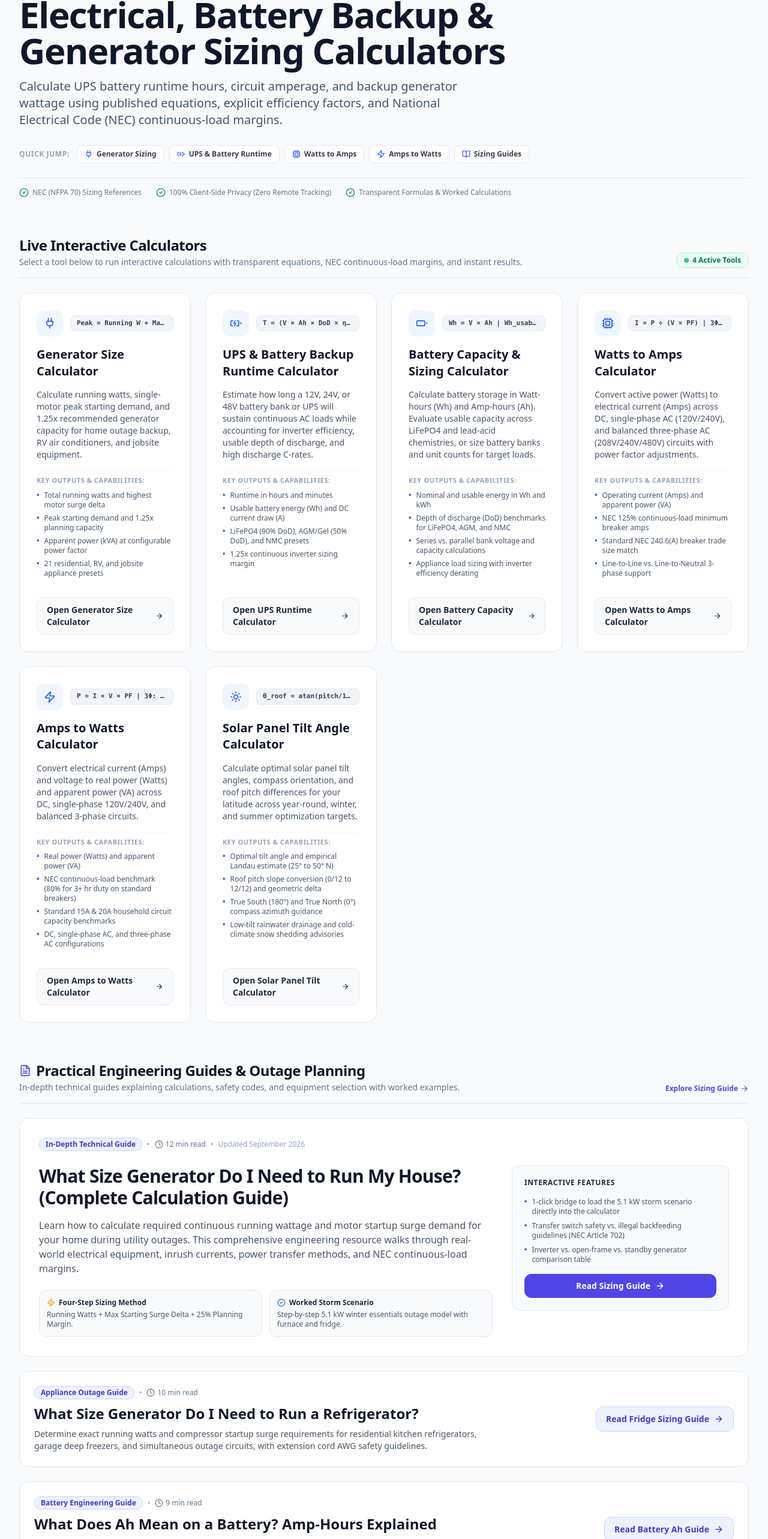
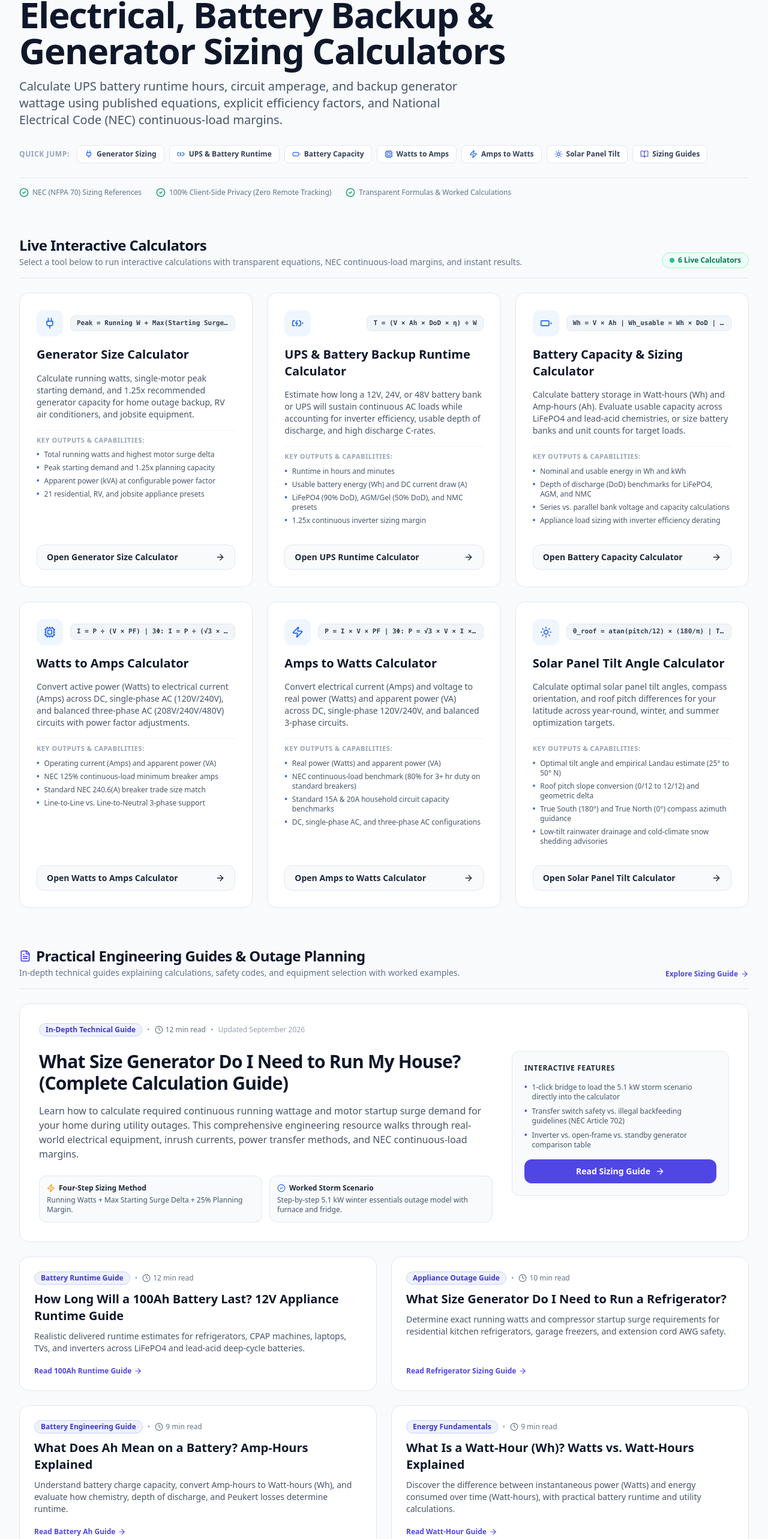
Before and after one commit to calcmypowerharis-app/kr, a Next.js app: page / in a window 1280 px wide. Shown: the part 181-2747 px from the top of the page at 60% size. Built offline with nearby package versions, Linux system fonts and the light colour scheme.

Commit message:
feat(landing): add guides nav, 100ah flagship guide, 3-col balanced grid and full quick jump pills

```diff
--- a/src/app/page.tsx
+++ b/src/app/page.tsx
@@ -155,12 +155,6 @@ const PLANNED_TOOLS: PlannedTool[] = [
     icon: Sun,
   },
   {
-    category: "Wiring & Safety",
-    title: "Wire Gauge Sizing & DC Voltage Drop Calculator",
-    scope: "Calculate minimum AWG copper conductor size for battery banks and solar arrays per NEC 310.",
-    icon: Sliders,
-  },
-  {
     category: "Electricity Cost",
     title: "Appliance kWh & Monthly Cost Calculator",
     scope: "Daily and monthly utility billing estimates from wattage, duty cycle, and $/kWh rate.",
@@ -232,6 +226,13 @@ export default function HomePage() {
               <span>UPS &amp; Battery Runtime</span>
             </a>
             <a
+              href="#battery-capacity-tool"
+              className="inline-flex items-center gap-1.5 px-3 py-1.5 rounded-lg bg-white border border-slate-200 hover:border-blue-500 hover:bg-blue-50/50 text-xs font-semibold text-slate-700 hover:text-blue-700 transition shadow-xs"
+            >
+              <Battery className="w-3.5 h-3.5 text-blue-600" />
+              <span>Battery Capacity</span>
+            </a>
+            <a
               href="#amps-tool"
               className="inline-flex items-center gap-1.5 px-3 py-1.5 rounded-lg bg-white border border-slate-200 hover:border-blue-500 hover:bg-blue-50/50 text-xs font-semibold text-slate-700 hover:text-blue-700 transition shadow-xs"
             >
@@ -244,6 +245,13 @@ export default function HomePage() {
             >
               <Zap className="w-3.5 h-3.5 text-blue-600" />
               <span>Amps to Watts</span>
+            </a>
+            <a
+              href="#solar-tilt-tool"
+              className="inline-flex items-center gap-1.5 px-3 py-1.5 rounded-lg bg-white border border-slate-200 hover:border-blue-500 hover:bg-blue-50/50 text-xs font-semibold text-slate-700 hover:text-blue-700 transition shadow-xs"
+            >
+              <Sun className="w-3.5 h-3.5 text-blue-600" />
+              <span>Solar Panel Tilt</span>
             </a>
             <a
               href="#featured-guides"
@@ -271,7 +279,7 @@ export default function HomePage() {
           </div>
         </section>
 
-        {/* 2. Four Live Calculators (Wide Application Grid) */}
+        {/* 2. Live Interactive Calculators (Balanced 3-Column Grid) */}
         <section className="max-w-[1320px] mx-auto px-4 sm:px-6 lg:px-8 space-y-6">
           <div className="flex flex-col sm:flex-row sm:items-end justify-between gap-2 border-b border-slate-200 pb-4">
             <div>
@@ -284,11 +292,11 @@ export default function HomePage() {
             </div>
             <span className="text-xs font-semibold text-emerald-700 bg-emerald-50 border border-emerald-200 px-3 py-1 rounded-full self-start sm:self-auto flex items-center gap-1.5">
               <span className="w-2 h-2 rounded-full bg-emerald-500 animate-pulse"></span>
-              <span>4 Active Tools</span>
+              <span>6 Live Calculators</span>
             </span>
           </div>
 
-          <div className="grid grid-cols-1 md:grid-cols-2 xl:grid-cols-4 gap-6">
+          <div className="grid grid-cols-1 md:grid-cols-2 lg:grid-cols-3 gap-6">
             {LIVE_CALCULATORS.map((tool) => {
               const Icon = tool.icon;
               return (
@@ -452,9 +460,48 @@ export default function HomePage() {
             </div>
           </div>
 
-          {/* Secondary Featured Guide Card: Refrigerator Generator Sizing */}
-          <div className="bg-white rounded-2xl border border-slate-200 hover:border-indigo-400 hover:shadow-md transition p-6 flex flex-col md:flex-row md:items-center justify-between gap-6">
-            <div className="space-y-2 max-w-3xl">
+          {/* Secondary Guides (Balanced 2x2 Grid) */}
+          <div className="grid grid-cols-1 md:grid-cols-2 gap-6">
+            {/* Guide 1: 100Ah Battery Runtime (Flagship) */}
+            <div className="bg-white rounded-2xl border border-slate-200 hover:border-indigo-400 hover:shadow-md transition p-6 flex flex-col justify-between space-y-4">
+              <div className="space-y-2.5">
+                <div className="flex flex-wrap items-center gap-2 text-xs">
+                  <span className="px-2.5 py-0.5 rounded-full bg-indigo-50 text-indigo-700 font-semibold border border-indigo-200">
+                    Battery Runtime Guide
+                  </span>
+                  <span className="text-slate-400">•</span>
+                  <span className="inline-flex items-center gap-1 text-slate-500 font-medium">
+                    <Clock className="w-3.5 h-3.5" />
+                    <span>12 min read</span>
+                  </span>
+                </div>
+
+                <h3 className="text-lg sm:text-xl font-bold text-slate-900 leading-snug">
+                  <Link
+                    href="/how-long-will-a-100ah-battery-last"
+                    className="hover:text-indigo-600 transition"
+                  >
+                    How Long Will a 100Ah Battery Last? 12V Appliance Runtime Guide
+                  </Link>
+                </h3>
+
+                <p className="text-xs sm:text-sm text-slate-600 leading-relaxed">
+                  Realistic delivered runtime estimates for refrigerators, CPAP machines, laptops, TVs, and inverters across LiFePO4 and lead-acid deep-cycle batteries.
+                </p>
+              </div>
+
+              <Link
+                href="/how-long-will-a-100ah-battery-last"
+                className="text-xs font-semibold text-indigo-600 hover:text-indigo-800 inline-flex items-center gap-1 pt-1"
+              >
+                <span>Read 100Ah Runtime Guide</span>
+                <ArrowRight className="w-3.5 h-3.5" />
+              </Link>
+            </div>
+
+            {/* Guide 2: Refrigerator Generator Sizing */}
+            <div className="bg-white rounded-2xl border border-slate-200 hover:border-indigo-400 hover:shadow-md transition p-6 flex flex-col justify-between space-y-4">
+              <div className="space-y-2.5">
                 <div className="flex flex-wrap items-center gap-2 text-xs">
                   <span className="px-2.5 py-0.5 rounded-full bg-indigo-50 text-indigo-700 font-semibold border border-indigo-200">
                     Appliance Outage Guide
@@ -466,7 +513,7 @@ export default function HomePage() {
                   </span>
                 </div>
 
-              <h3 className="text-xl sm:text-2xl font-bold text-slate-900">
+                <h3 className="text-lg sm:text-xl font-bold text-slate-900 leading-snug">
                   <Link
                     href="/what-size-generator-to-run-a-refrigerator"
                     className="hover:text-indigo-600 transition"
@@ -476,22 +523,22 @@ export default function HomePage() {
                 </h3>
 
                 <p className="text-xs sm:text-sm text-slate-600 leading-relaxed">
-                Determine exact running watts and compressor startup surge requirements for residential kitchen refrigerators, garage deep freezers, and simultaneous outage circuits, with extension cord AWG safety guidelines.
+                  Determine exact running watts and compressor startup surge requirements for residential kitchen refrigerators, garage freezers, and extension cord AWG safety.
                 </p>
               </div>
 
               <Link
                 href="/what-size-generator-to-run-a-refrigerator"
-              className="px-4 py-2.5 rounded-xl bg-indigo-50 hover:bg-indigo-600 text-indigo-700 hover:text-white border border-indigo-200 hover:border-indigo-600 text-xs sm:text-sm font-bold inline-flex items-center gap-2 transition shrink-0 self-start md:self-center"
+                className="text-xs font-semibold text-indigo-600 hover:text-indigo-800 inline-flex items-center gap-1 pt-1"
               >
-              <span>Read Fridge Sizing Guide</span>
-              <ArrowRight className="w-4 h-4" />
+                <span>Read Refrigerator Sizing Guide</span>
+                <ArrowRight className="w-3.5 h-3.5" />
               </Link>
             </div>
 
-          {/* Tertiary Featured Guide Card: Battery Amp-Hours Explained */}
-          <div className="bg-white rounded-2xl border border-slate-200 hover:border-indigo-400 hover:shadow-md transition p-6 flex flex-col md:flex-row md:items-center justify-between gap-6">
-            <div className="space-y-2 max-w-3xl">
+            {/* Guide 3: Battery Amp-Hours Explained */}
+            <div className="bg-white rounded-2xl border border-slate-200 hover:border-indigo-400 hover:shadow-md transition p-6 flex flex-col justify-between space-y-4">
+              <div className="space-y-2.5">
                 <div className="flex flex-wrap items-center gap-2 text-xs">
                   <span className="px-2.5 py-0.5 rounded-full bg-indigo-50 text-indigo-700 font-semibold border border-indigo-200">
                     Battery Engineering Guide
@@ -503,7 +550,7 @@ export default function HomePage() {
                   </span>
                 </div>
 
-              <h3 className="text-xl sm:text-2xl font-bold text-slate-900">
+                <h3 className="text-lg sm:text-xl font-bold text-slate-900 leading-snug">
                   <Link
                     href="/what-does-ah-mean-on-a-battery"
                     className="hover:text-indigo-600 transition"
@@ -513,22 +560,22 @@ export default function HomePage() {
                 </h3>
 
                 <p className="text-xs sm:text-sm text-slate-600 leading-relaxed">
-                Understand battery charge capacity, convert Amp-hours to Watt-hours (Wh), and evaluate how chemistry, depth of discharge, and Peukert losses determine real-world runtime.
+                  Understand battery charge capacity, convert Amp-hours to Watt-hours (Wh), and evaluate how chemistry, depth of discharge, and Peukert losses determine runtime.
                 </p>
               </div>
 
               <Link
                 href="/what-does-ah-mean-on-a-battery"
-              className="px-4 py-2.5 rounded-xl bg-indigo-50 hover:bg-indigo-600 text-indigo-700 hover:text-white border border-indigo-200 hover:border-indigo-600 text-xs sm:text-sm font-bold inline-flex items-center gap-2 transition shrink-0 self-start md:self-center"
+                className="text-xs font-semibold text-indigo-600 hover:text-indigo-800 inline-flex items-center gap-1 pt-1"
               >
                 <span>Read Battery Ah Guide</span>
-              <ArrowRight className="w-4 h-4" />
+                <ArrowRight className="w-3.5 h-3.5" />
               </Link>
             </div>
 
-          {/* Fourth Featured Guide Card: Watt-Hours Explained */}
-          <div className="bg-white rounded-2xl border border-slate-200 hover:border-indigo-400 hover:shadow-md transition p-6 flex flex-col md:flex-row md:items-center justify-between gap-6">
-            <div className="space-y-2 max-w-3xl">
+            {/* Guide 4: Watt-Hours Explained */}
+            <div className="bg-white rounded-2xl border border-slate-200 hover:border-indigo-400 hover:shadow-md transition p-6 flex flex-col justify-between space-y-4">
+              <div className="space-y-2.5">
                 <div className="flex flex-wrap items-center gap-2 text-xs">
                   <span className="px-2.5 py-0.5 rounded-full bg-indigo-50 text-indigo-700 font-semibold border border-indigo-200">
                     Energy Fundamentals
@@ -540,7 +587,7 @@ export default function HomePage() {
                   </span>
                 </div>
 
-              <h3 className="text-xl sm:text-2xl font-bold text-slate-900">
+                <h3 className="text-lg sm:text-xl font-bold text-slate-900 leading-snug">
                   <Link
                     href="/what-is-a-watt-hour"
                     className="hover:text-indigo-600 transition"
@@ -550,17 +597,18 @@ export default function HomePage() {
                 </h3>
 
                 <p className="text-xs sm:text-sm text-slate-600 leading-relaxed">
-                Discover the difference between instantaneous power (Watts) and energy consumed over time (Watt-hours), with practical battery runtime and utility billing calculations.
+                  Discover the difference between instantaneous power (Watts) and energy consumed over time (Watt-hours), with practical battery runtime and utility calculations.
                 </p>
               </div>
 
               <Link
                 href="/what-is-a-watt-hour"
-              className="px-4 py-2.5 rounded-xl bg-indigo-50 hover:bg-indigo-600 text-indigo-700 hover:text-white border border-indigo-200 hover:border-indigo-600 text-xs sm:text-sm font-bold inline-flex items-center gap-2 transition shrink-0 self-start md:self-center"
+                className="text-xs font-semibold text-indigo-600 hover:text-indigo-800 inline-flex items-center gap-1 pt-1"
               >
                 <span>Read Watt-Hour Guide</span>
-              <ArrowRight className="w-4 h-4" />
+                <ArrowRight className="w-3.5 h-3.5" />
               </Link>
+            </div>
           </div>
         </section>
 
@@ -617,8 +665,8 @@ export default function HomePage() {
             </Link>
           </div>
 
-          {/* Other Planned Tools Grid */}
-          <div className="grid grid-cols-1 md:grid-cols-2 lg:grid-cols-3 gap-4">
+          {/* Other Planned Tools Grid (4 Columns) */}
+          <div className="grid grid-cols-1 sm:grid-cols-2 lg:grid-cols-4 gap-4">
             {PLANNED_TOOLS.map((item) => {
               const Icon = item.icon;
               return (
--- a/src/components/layout/Header.tsx
+++ b/src/components/layout/Header.tsx
@@ -22,16 +22,16 @@ export const Header: React.FC = () => {
         </Link>
 
         {/* Navigation Categories */}
-        <nav className="flex items-center gap-5 text-sm font-medium text-slate-600">
+        <nav className="flex items-center gap-3 sm:gap-5 text-sm font-medium text-slate-600">
           <Link
             href="/ups-battery-backup-calculator"
-            className="hover:text-blue-600 transition hidden md:block"
+            className="hover:text-blue-600 transition hidden lg:block"
           >
             UPS Runtime
           </Link>
           <Link
             href="/watts-to-amps-calculator"
-            className="hover:text-blue-600 transition hidden md:block"
+            className="hover:text-blue-600 transition hidden lg:block"
           >
             Watts to Amps
           </Link>
@@ -42,8 +42,14 @@ export const Header: React.FC = () => {
             Generator Size
           </Link>
           <Link
+            href="/calculators#sizing-guides"
+            className="hover:text-blue-600 transition text-slate-700 font-medium"
+          >
+            Sizing Guides
+          </Link>
+          <Link
             href="/calculators"
-            className="text-slate-900 hover:text-blue-600 font-semibold transition"
+            className="text-slate-900 hover:text-blue-600 font-semibold transition bg-slate-100 hover:bg-blue-50 px-3 py-1.5 rounded-lg border border-slate-200"
           >
             All Calculators
           </Link>
```
Lines whose indentation alone changed are shown as unchanged.
